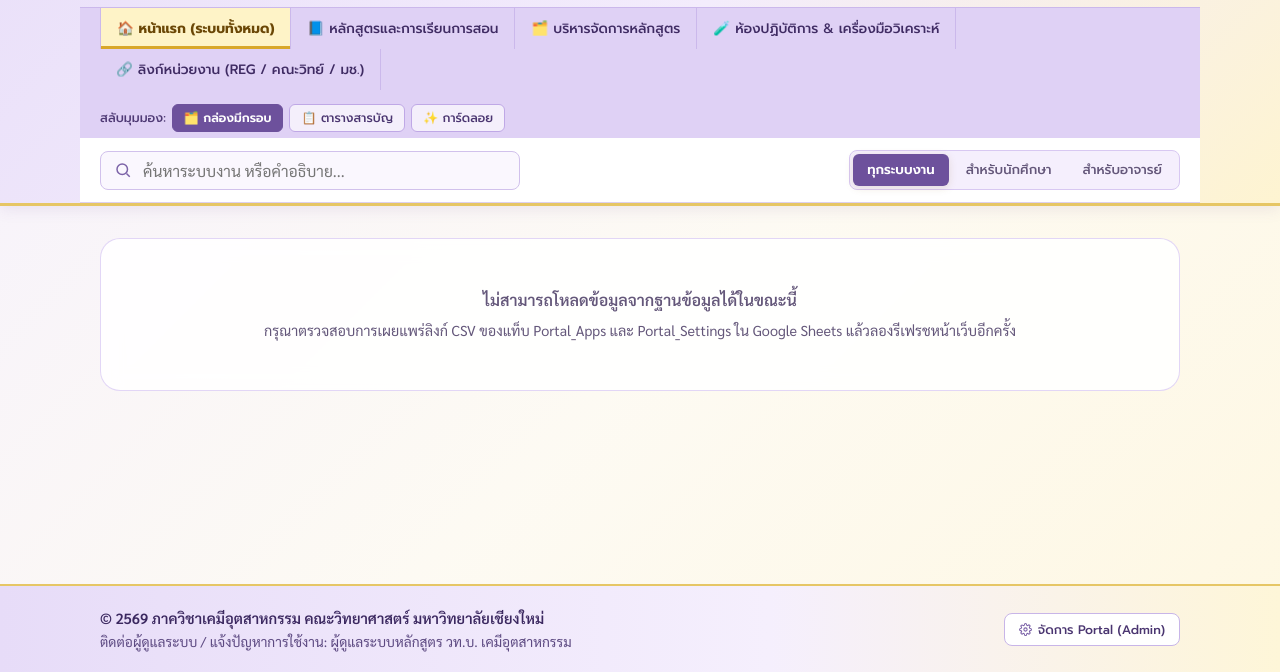
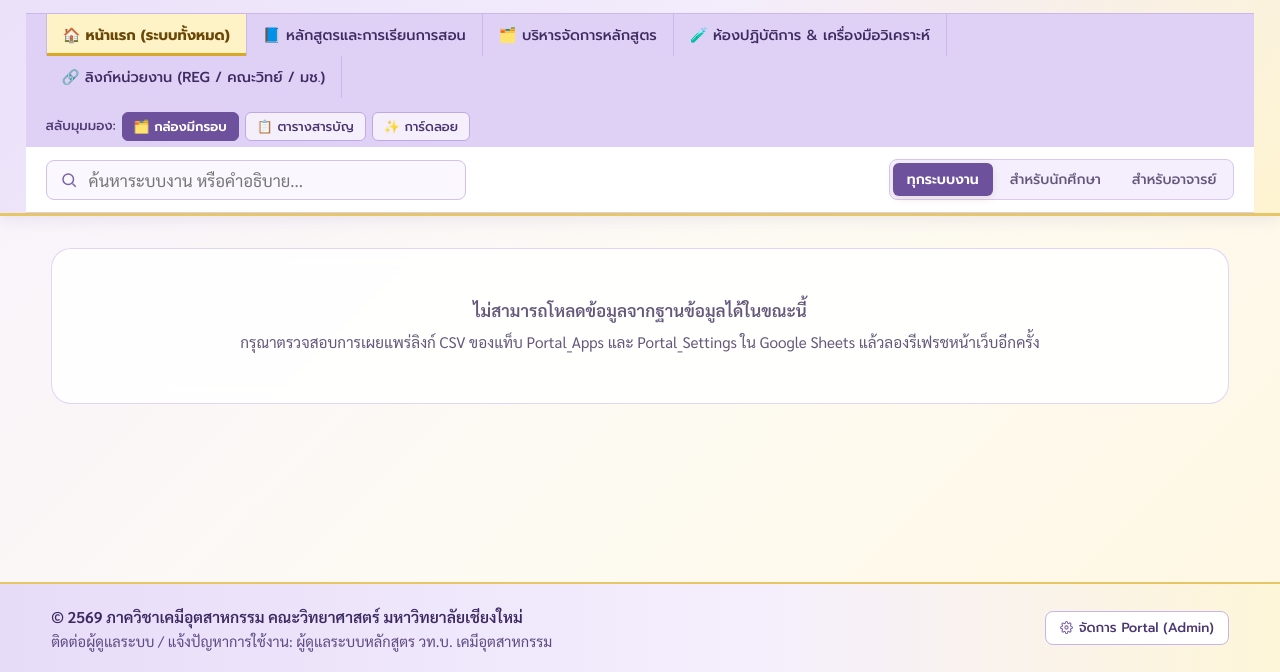
Before and after one commit to asiyasukh-si/PortalHub-IC-Curr69, a plain HTML site: page index.html in a window 1280 px wide. Shown: the part 128-800 px from the top of the page. Drawn offline with Linux system fonts and the light colour scheme; no server answers.

Commit message:
Enable native browser zoom (Ctrl+Scroll and pinch-to-zoom) with fluid readable layout

```diff
--- a/index.html
+++ b/index.html
@@ -2,7 +2,7 @@
 <html lang="th">
 <head>
   <meta charset="UTF-8" />
-  <meta name="viewport" content="width=device-width, initial-scale=1.0" />
+  <meta name="viewport" content="width=device-width, initial-scale=1.0, minimum-scale=0.5, maximum-scale=5.0, user-scalable=yes" />
   <title>ระบบสารสนเทศหลักภาควิชาเคมีอุตสาหกรรม</title>
   <link rel="preconnect" href="https://fonts.googleapis.com" />
   <link rel="preconnect" href="https://fonts.gstatic.com" crossorigin />
--- a/style.css
+++ b/style.css
@@ -32,6 +32,12 @@
   padding: 0;
 }
 
+html {
+  font-size: 17px;
+  -webkit-text-size-adjust: 100%;
+  text-size-adjust: 100%;
+}
+
 html, body {
   min-height: 100%;
   font-family: 'Sarabun', sans-serif;
@@ -39,6 +45,7 @@ html, body {
   background-color: #f6f1fc;
   line-height: 1.6;
   -webkit-font-smoothing: antialiased;
+  overflow-x: hidden;
 }
 
 h1, h2, h3, .dept-badge, .filter-pill, .app-btn, .app-badge, .passcode-btn, .external-link-btn, .top-bar-label, .quick-card-title {
@@ -93,9 +100,9 @@ h1, h2, h3, .dept-badge, .filter-pill, .app-btn, .app-badge, .passcode-btn, .ext
 
 .container {
   width: 100%;
-  max-width: 1120px;
+  max-width: min(1440px, 96vw);
   margin: 0 auto;
-  padding: 0 20px;
+  padding: 0 clamp(14px, 2vw, 28px);
 }
 
 /* =========================================================
```
